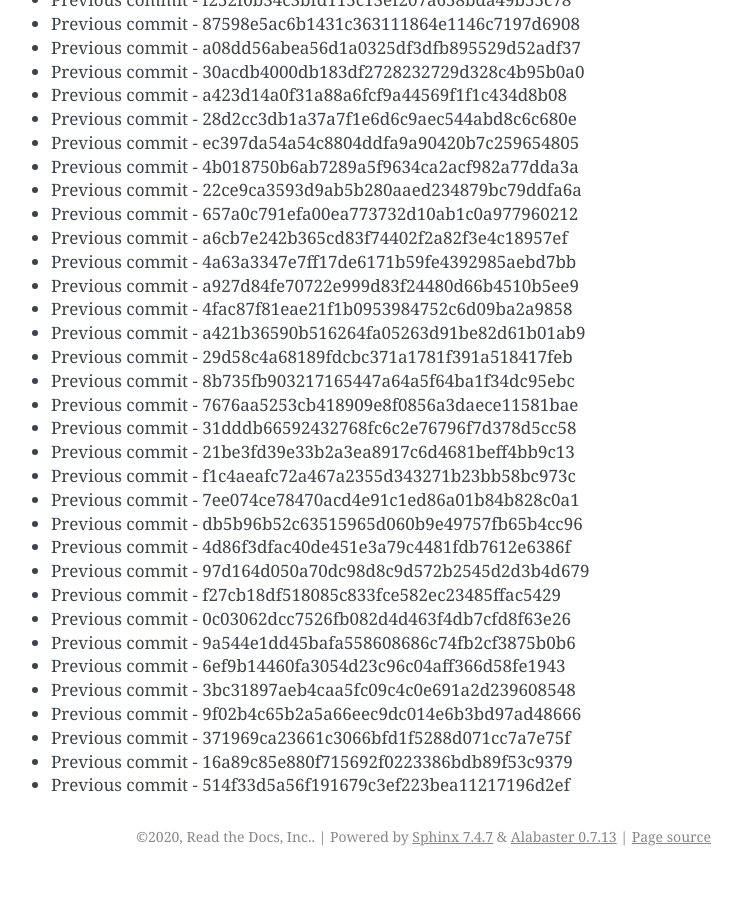
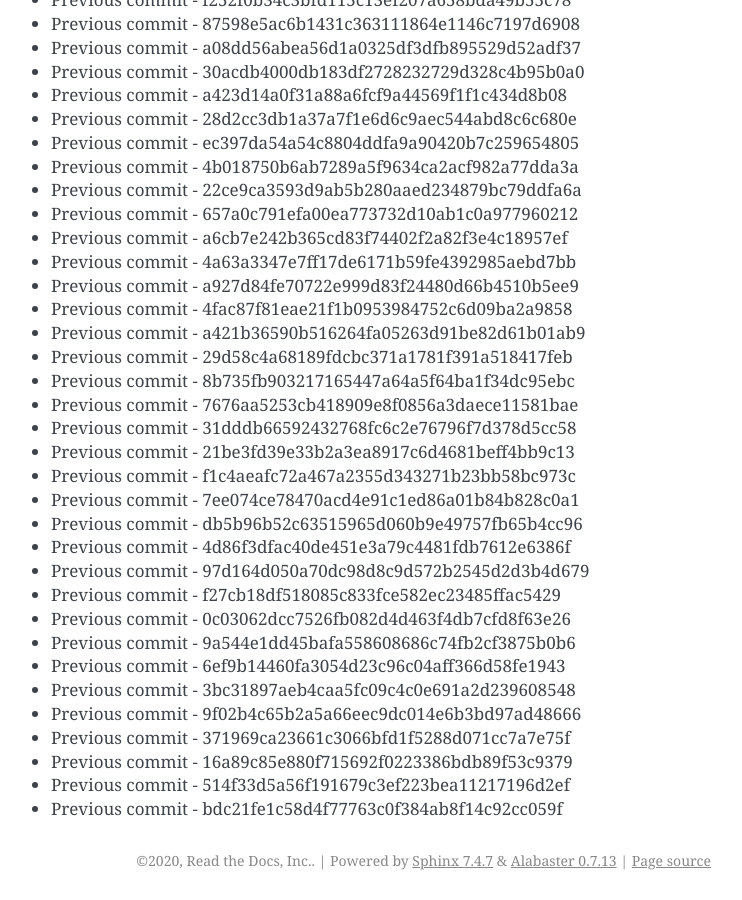
Before and after one commit to readthedocs/rtd-git-stresstest, a Sphinx documentation site: the page built from docs/updates.rst, in a window 1280 px wide and 900 px high, scrolled down 25190 px. Shown: the whole window, without its empty margins (399-1141 px from the left). Built offline with Sphinx 7.4.7, drawn with Linux system fonts in a browser that asks for light colours; before the commit the page ends 26066 px from its top, so only the background shows below that.

Commit message:
Generating commit from previous: bdc21fe1c58d4f77763c0f384ab8f14c92cc059f

```diff
--- a/docs/updates.rst
+++ b/docs/updates.rst
@@ -1090,3 +1090,4 @@ It can be tested for any performance characteristics.
 * Previous commit - 371969ca23661c3066bfd1f5288d071cc7a7e75f
 * Previous commit - 16a89c85e880f715692f0223386bdb89f53c9379
 * Previous commit - 514f33d5a56f191679c3ef223bea11217196d2ef
+* Previous commit - bdc21fe1c58d4f77763c0f384ab8f14c92cc059f
```
